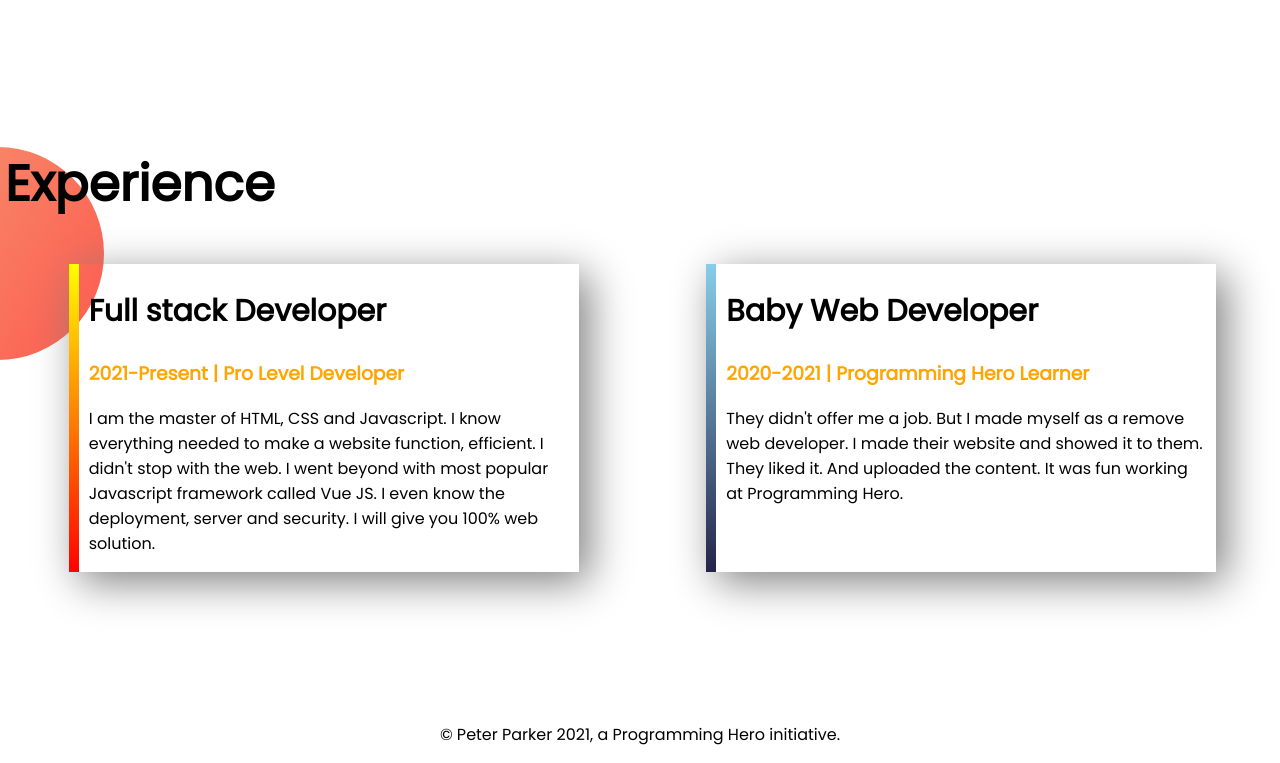
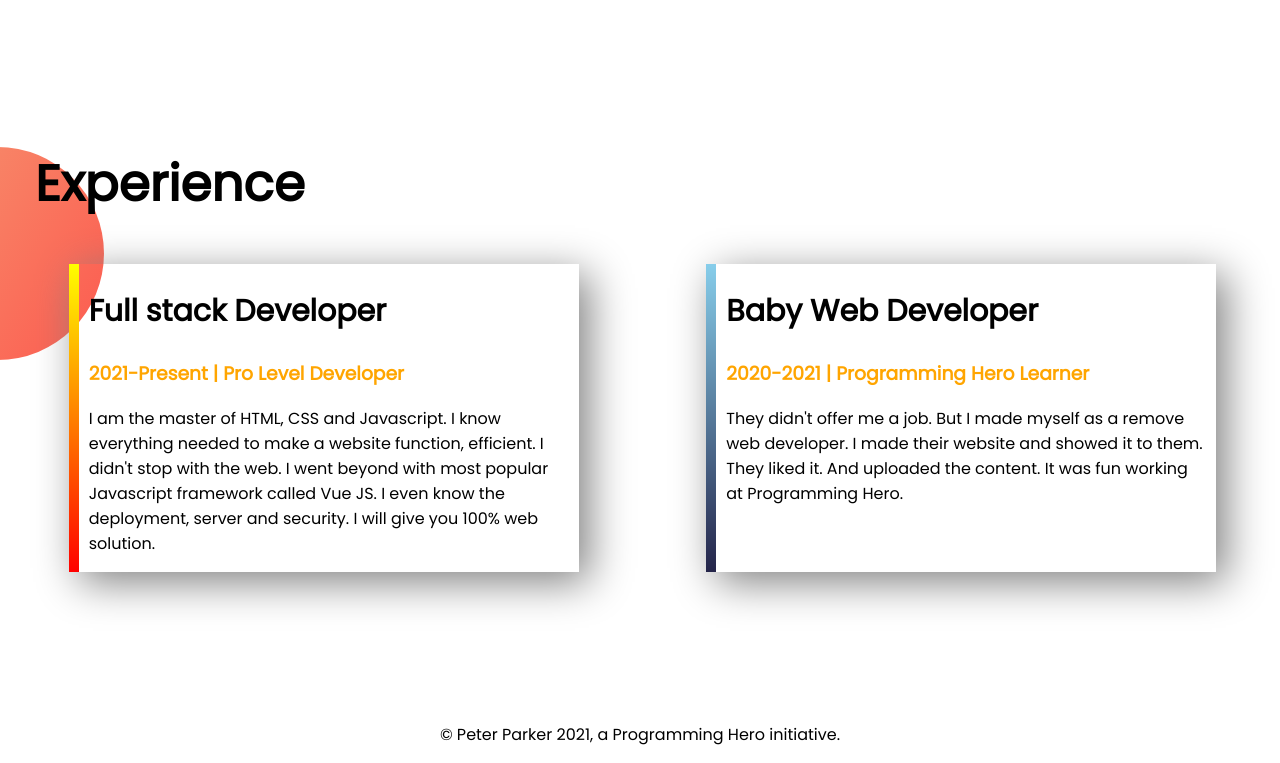
Before and after one commit to IrinEva77/Developer-Portfolio, a plain HTML site: page index.html in a window 1280 px wide. Shown: the part 1167-1930 px from the top of the page. Drawn offline with Linux system fonts and the light colour scheme.

Commit message:
newecpedit

```diff
--- a/index.html
+++ b/index.html
@@ -41,7 +41,7 @@
         </div>
     </section>
     <section class="experience-area">
-        <h1>Experience</h1>
+        <h1 style="margin-left: 30px;">Experience</h1>
 
         <div class="flexible-container">
             <div id="full-stack" class="experience-item">
```
